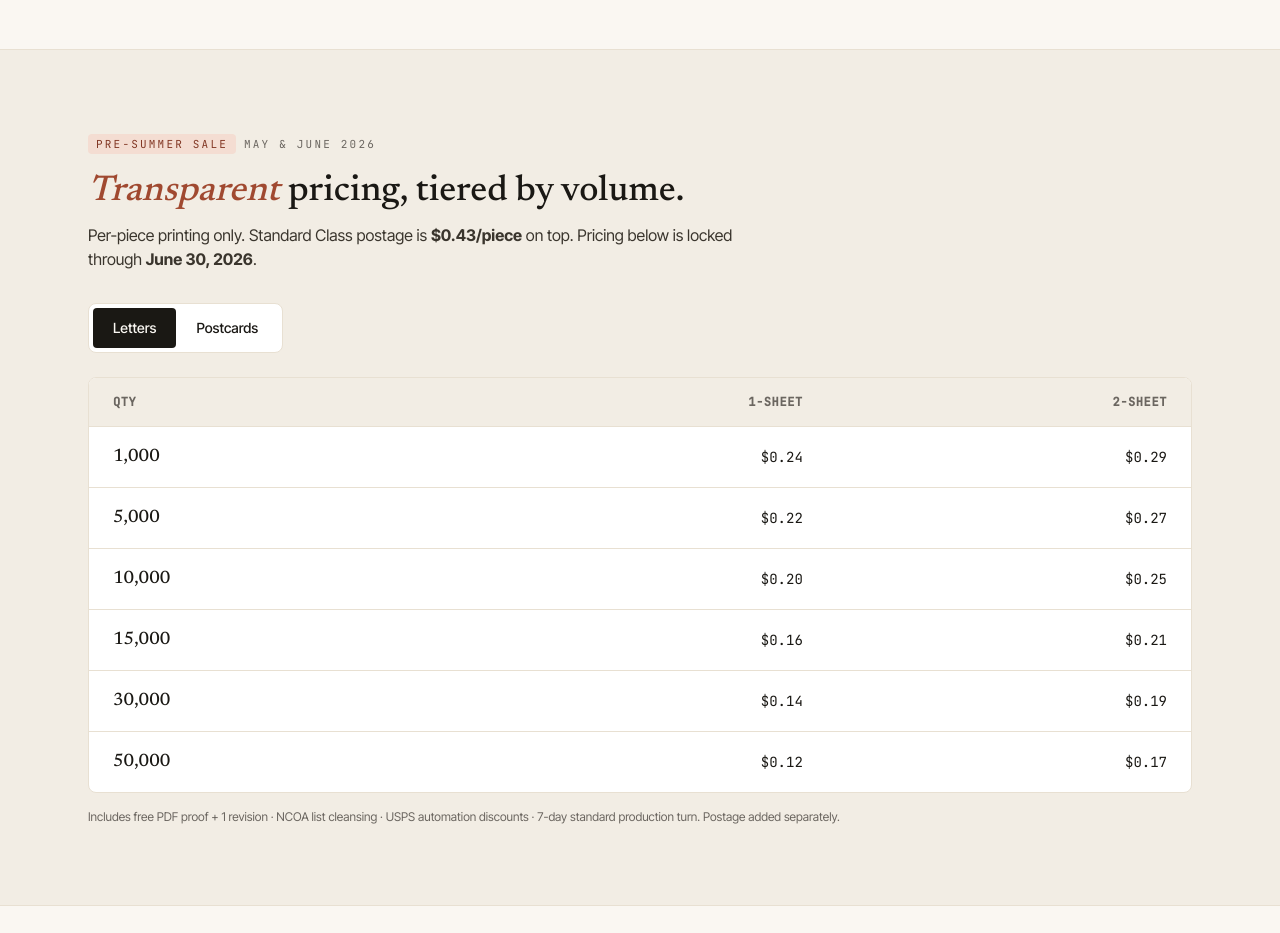
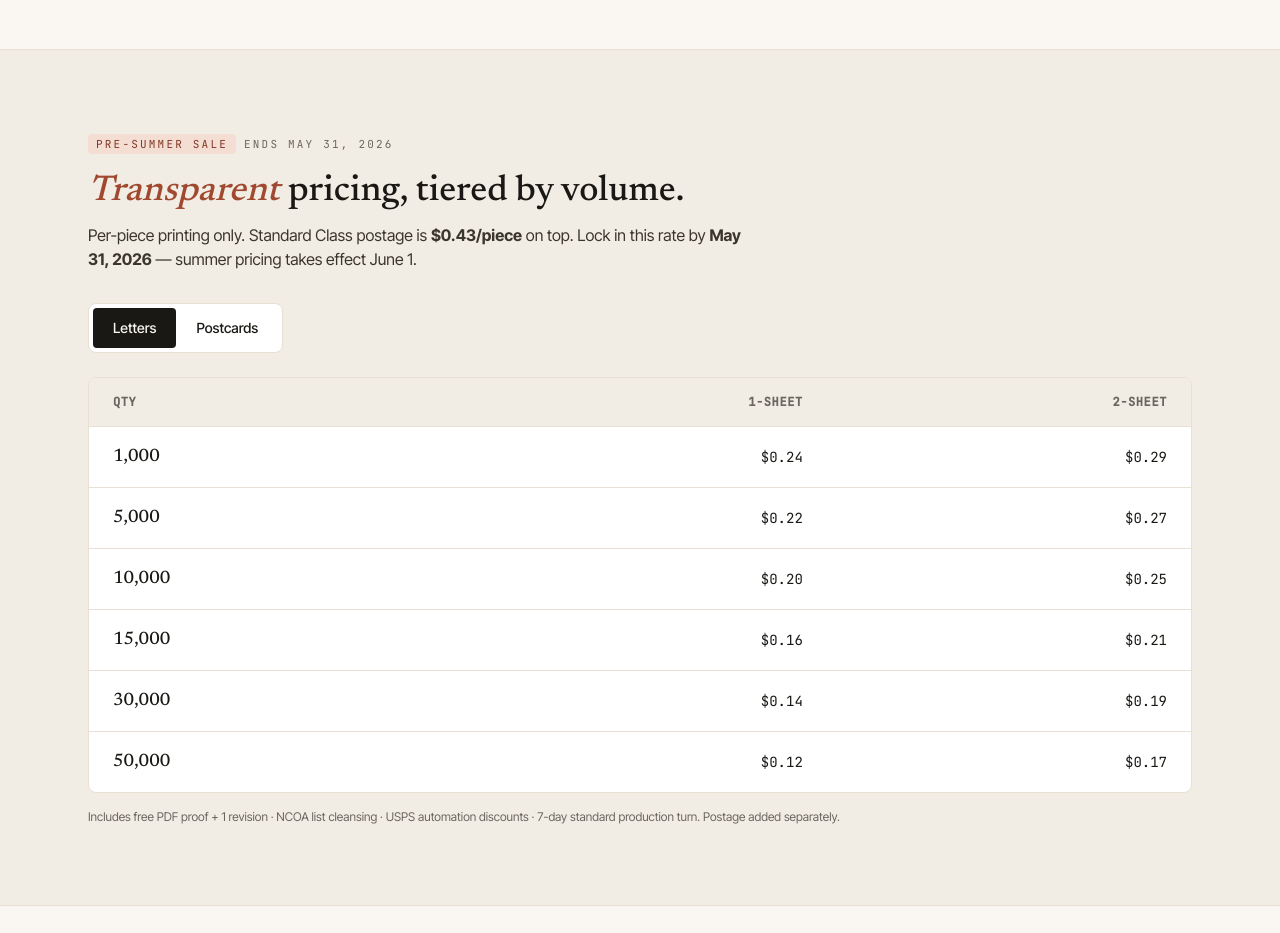
Before and after one commit to cndprinting/cd-reporting-portal, a Next.js app: page / in a window 1280 px wide. Shown: the part 1740-2673 px from the top of the page. Built offline with nearby package versions, Linux system fonts and the light colour scheme; no server answers.

Commit message:
Tighten rate card urgency: 'ends May 31' instead of through June 30
Sharper deadline = more urgency. Standard play: can be informally
extended to June 30 later as 'final extension' for a second urgency
cycle.

```diff
--- a/src/components/landing/landing-page.tsx
+++ b/src/components/landing/landing-page.tsx
@@ -249,7 +249,7 @@ function RateCardSection({ rateCard }: { rateCard: RateCard }) {
           <span className="bg-brand-100 text-brand-700 px-2 py-0.5 rounded">
             Pre-Summer Sale
           </span>
-          <span className="text-stone">May &amp; June 2026</span>
+          <span className="text-stone">Ends May 31, 2026</span>
         </div>
         <h2 className="font-display text-3xl lg:text-4xl font-medium mb-2 max-w-2xl leading-tight">
           <span className="italic text-brand-600">Transparent</span> pricing,
@@ -258,7 +258,8 @@ function RateCardSection({ rateCard }: { rateCard: RateCard }) {
         <p className="text-ink-soft mb-8 max-w-2xl">
           Per-piece printing only. Standard Class postage is{" "}
           <strong>${rateCard.postage.toFixed(2)}/piece</strong> on top.
-          Pricing below is locked through <strong>June 30, 2026</strong>.
+          Lock in this rate by <strong>May 31, 2026</strong> — summer pricing
+          takes effect June 1.
         </p>
 
         <div className="inline-flex items-center rounded-lg bg-white border border-line p-1 mb-6">
--- a/src/lib/services/rate-card.ts
+++ b/src/lib/services/rate-card.ts
@@ -16,8 +16,8 @@
  */
 
 export const RATE_CARD_VERSION = "2026-05-presummer";
-export const EFFECTIVE_DATE = "May & June 2026 · Pre-Summer Sale";
-export const RATE_CARD_EXPIRES = "June 30, 2026";
+export const EFFECTIVE_DATE = "Pre-Summer Sale · ends May 31";
+export const RATE_CARD_EXPIRES = "May 31, 2026";
 export const POSTAGE_PER_UNIT = 0.43; // USPS Marketing/Standard Class
 
 export type PostcardSize = "4.25x6" | "6x8.5" | "6x11";
```
